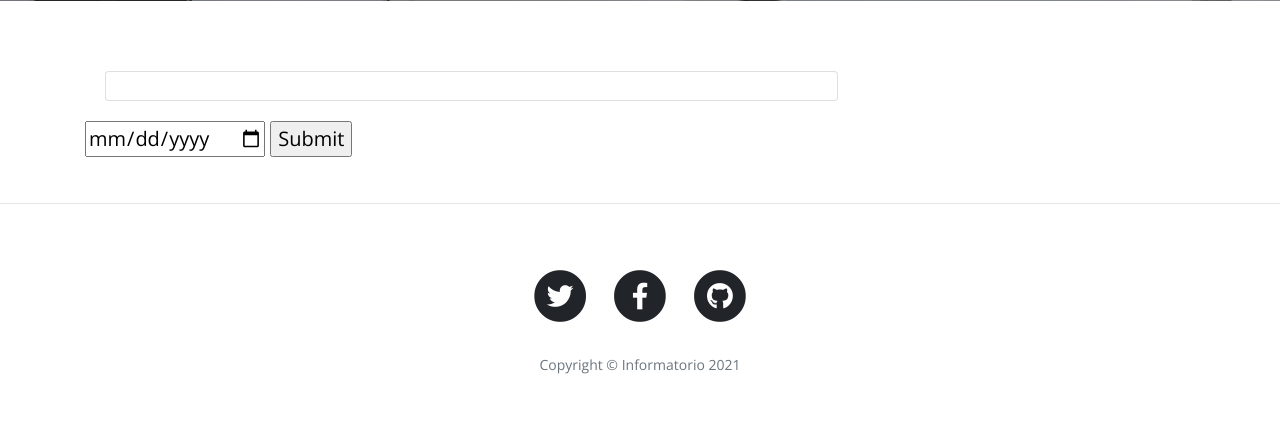
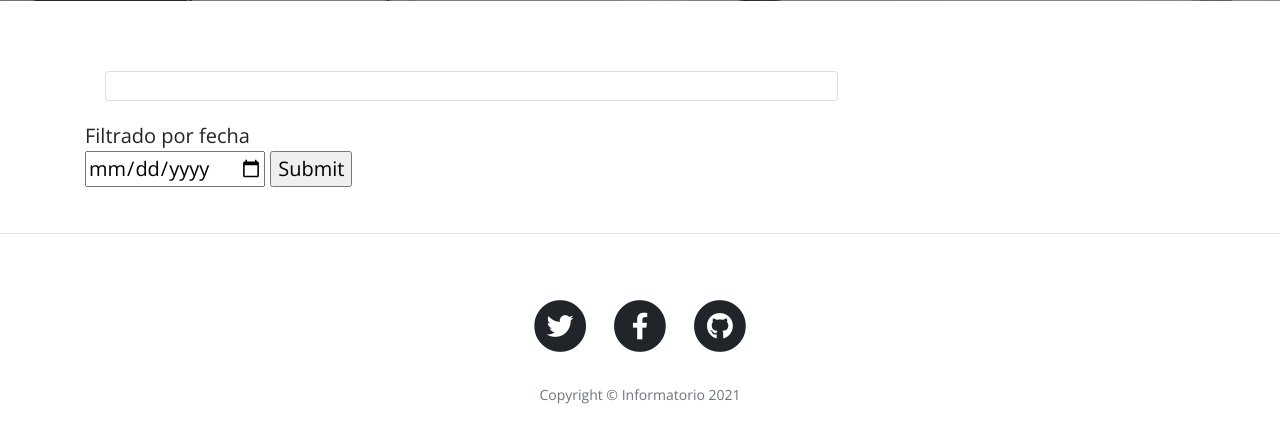
Before and after one commit to paodesign/informatorio, a Django app: template src/template/blog/home.html in a window 1280 px wide. Shown: the part 531-958 px from the top of the page. Before the commit the page ends 905 px from the top, so only its background shows below. Run offline with Django 3.2, Linux system fonts and the light colour scheme; the template is opened without the code that fills it, so the values that code supplies are empty; some libraries are stand-ins or nearby versions.

Commit message:
filtrado por fecha con estilo

```diff
--- a/src/template/blog/home.html
+++ b/src/template/blog/home.html
@@ -101,6 +101,7 @@
     <br>
     </ul>
   </div>
+  Filtrado por fecha
   <form action="/filtro/" method="GET">
     <input type="date" name="fecha" >
     <input type="submit" name="Buscar">
```
